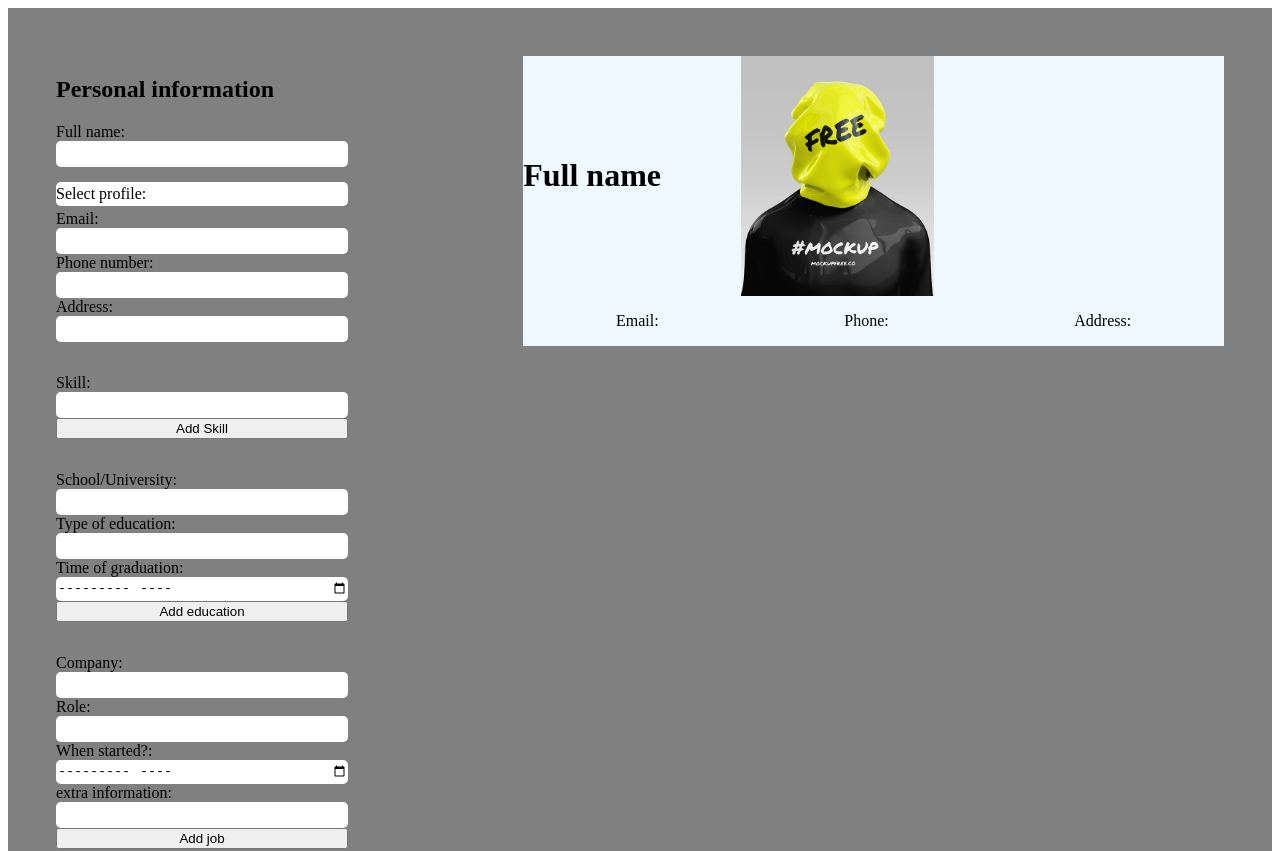
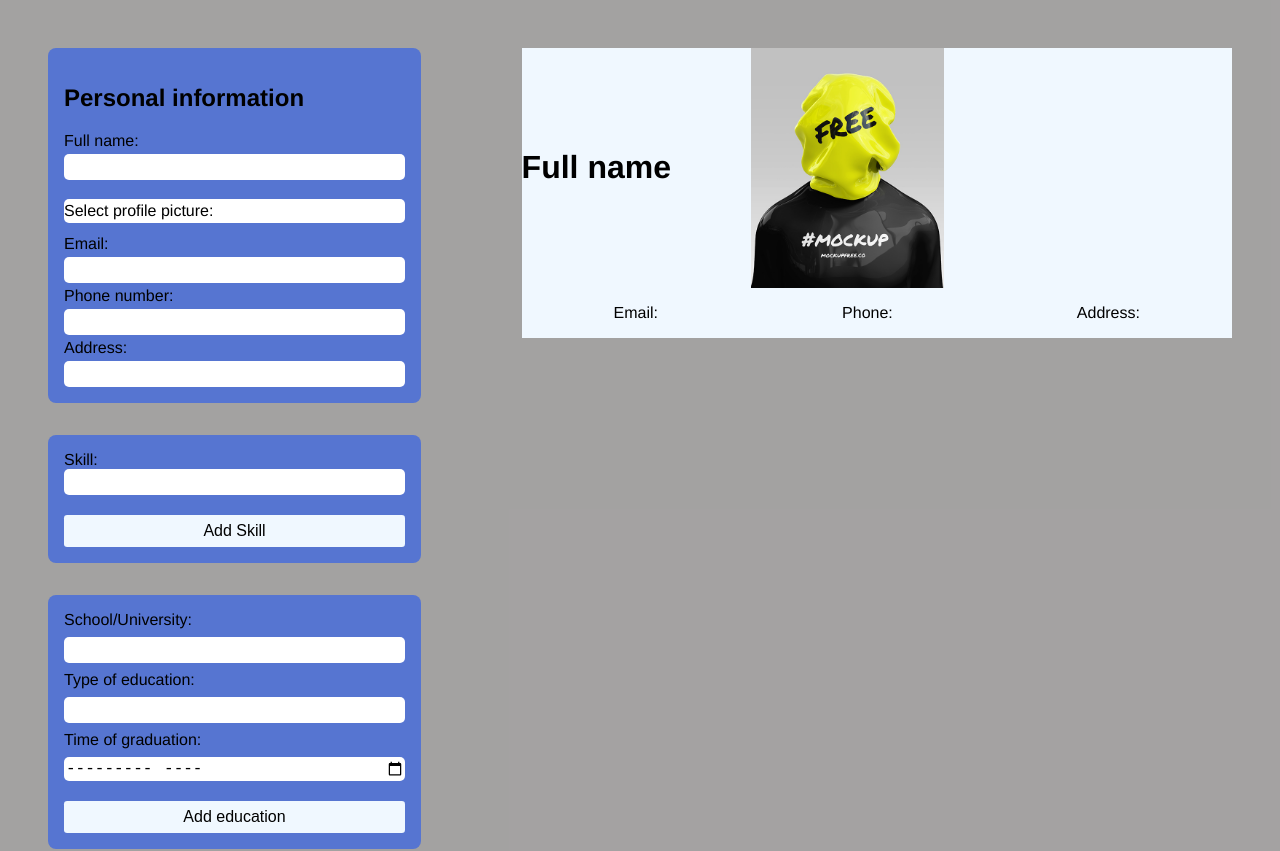
Before and after one commit to Rbr4t/CV-Application, a React (Create React App) app: page / in a window 1280 px wide. Shown: the top 851 px of the page. Built offline with nearby package versions, Linux system fonts and the light colour scheme.

Commit message:
input area styled

```diff
--- a/src/components/General.js
+++ b/src/components/General.js
@@ -86,11 +86,11 @@ class GeneralInfo extends Component {
     render() {
         return (
 
-                <div className='basic-info panel-input'>
+                <div className='basic-info'>
                     <label htmlFor='name'>Full name: </label>
                     <input id='name' value={this.state.name} onChange={this.changeName}></input>
 
-                    <label className='profilepicker' htmlFor="profilepic">Select profile:</label>
+                    <label className='profilepicker' htmlFor="profilepic">Select profile picture:</label>
                     <input type="file" accept="image/*" onChange={this.changeProfilePic} id="profilepic" name="profile"></input>
 
                     <label htmlFor='email'>Email: </label>
--- a/src/styles/Education.css
+++ b/src/styles/Education.css
@@ -1,4 +1,5 @@
 .form-elements {
     display: flex;
     flex-direction: column;
+    gap: 0.5rem;
 }
--- a/src/styles/General.css
+++ b/src/styles/General.css
@@ -1,9 +1,15 @@
+body {
+    margin: 0;
+    padding: 0;
+    border: 0;
+    font-family: 'Franklin Gothic Medium', 'Arial Narrow', Arial, sans-serif;
+}
 main {
+
     display: flex;
     flex-direction: row;
-    background-color: gray;
+    background-color: rgba(122, 120, 119, 0.686);
     padding: 10px;
-
 }
 
 form {
@@ -13,11 +19,22 @@ form {
     min-width: 25%;
 }
 
+form>div {
+    background-color: rgb(86, 117, 209);
+    padding: 1rem;
+    border-radius: 8px;
+}
+
 input {
     background-color: white;
     border: 0;
     border-radius: 5px;
     height: 1.5rem;
+    font-size: large;
+}
+
+input:active, input:focus {
+    outline: 2px solid gray;
 }
 
 input#profilepic {
@@ -42,8 +59,30 @@ input#profilepic {
 .panel-input {
     display: flex;
     flex-direction: column;
+    gap: 1.25rem;
+
 }
 
 .cv {
     min-width: 60%;
 }
+
+button {
+    background-color: #f0f8ff;
+    border: 0;
+    border-radius: 0.2rem;
+    height: 2rem;
+    font-size: medium;
+}
+
+button:hover {
+    cursor: pointer;
+    background-color: #f0f8ffab;
+}
+
+.basic-info {
+    display: flex;
+    flex-direction: column;
+    gap: 0.25rem;
+
+}
```
